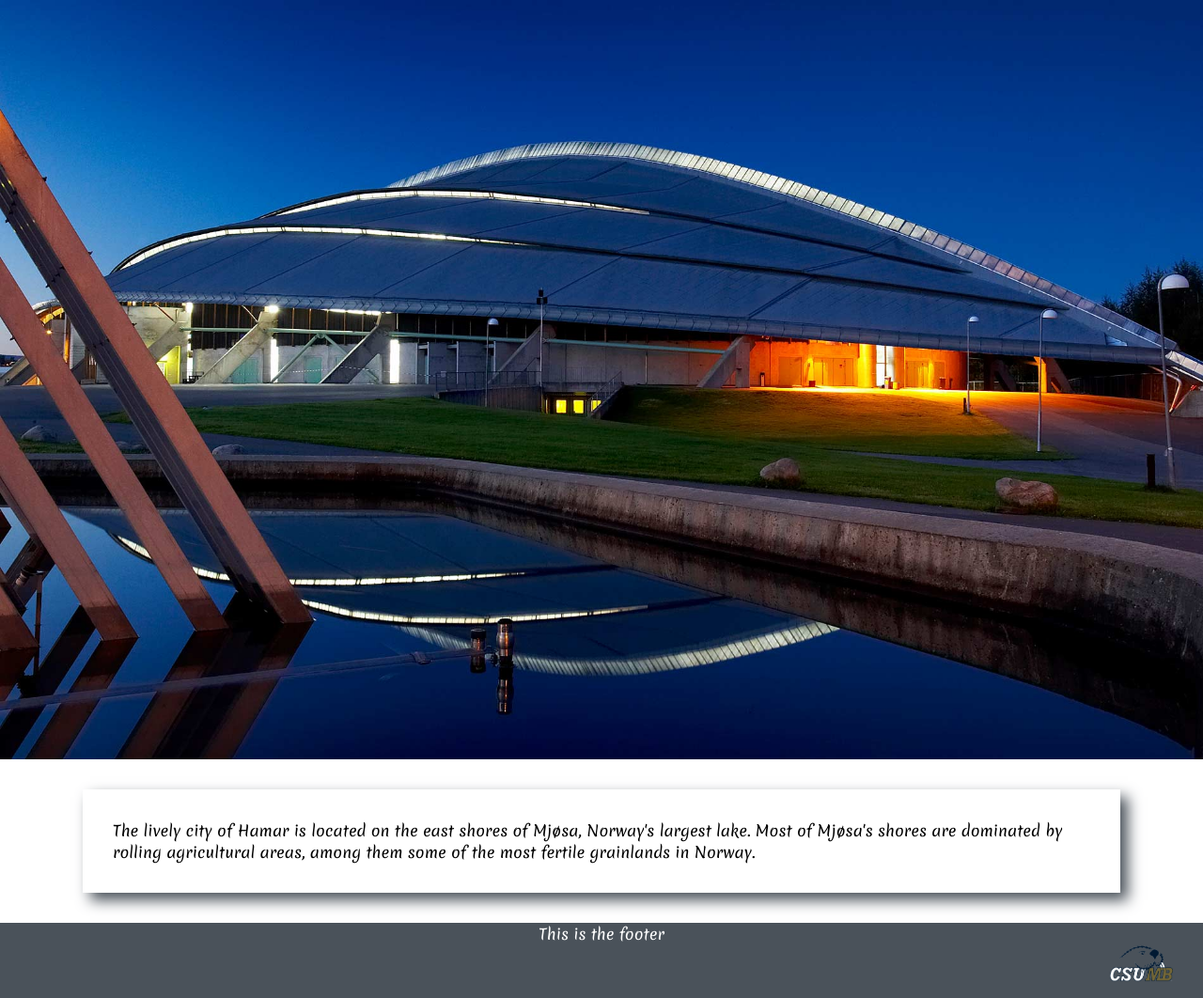
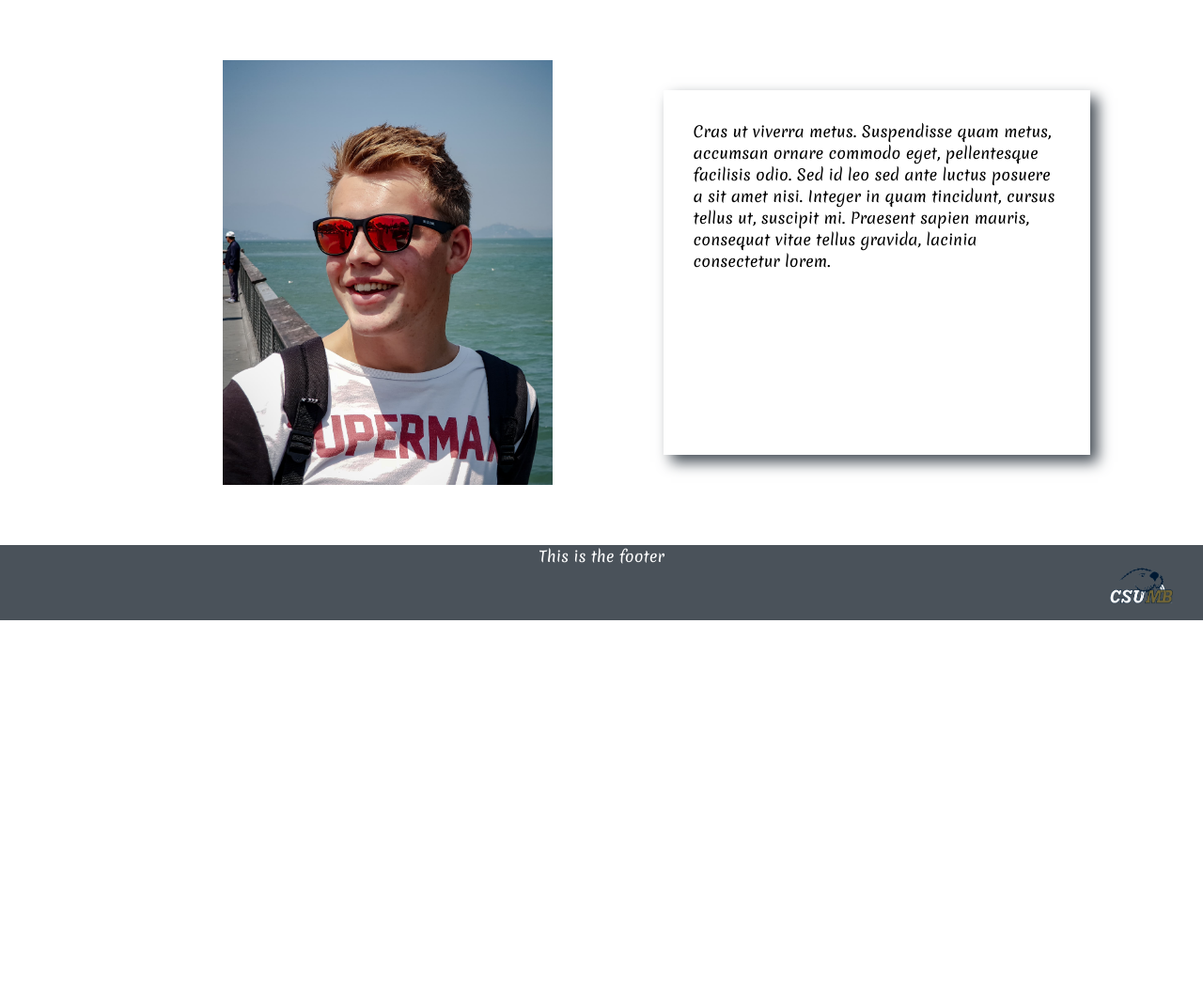
Before and after one commit to TrulsHjertaas/cst352, a PHP site: page /labs/lab1/index.html in a window 1280 px wide. Shown: the part 87-1149 px from the top of the page at 94% size. After the commit the page ends 747 px from the top, so only its background shows below. Run offline with PHP 8.4, Linux system fonts and the light colour scheme.

Commit message:
Ferdig nesttside

```diff
--- a/labs/lab1/CSS/index.css
+++ b/labs/lab1/CSS/index.css
@@ -38,6 +38,15 @@
 /*HOME !!*/
 
 
+.flex {
+  padding-top: 4em;
+  padding-bottom: 4em;
+  display: flex;
+  width: 65em;
+  height: auto;
+  margin: 0 auto;
+}
+
 .textHolder {
   height: auto;
   width: 65em;
@@ -48,13 +57,32 @@
   box-shadow: 0.5em 0.5em 0.9em #4A525A;
 }
 
+.textHolder1 {
+  flex-direction: row;
+  height: auto;
+  width: 40%;
+  margin: 0 auto;
+  padding: 2em;
+  margin-bottom: 2em;
+  margin-top: 2em;
+  box-shadow: 0.5em 0.5em 0.9em #4A525A;
+}
+
 /*Center image*/
 .imgHolder {
-
   display: block;
   margin-left: auto;
   margin-right: auto;
-  width: 100%;
+  width: 60%;
+  height: auto;
+}
+
+.imgHolder1 {
+  flex-direction: row;
+  display: block;
+  margin-left: auto;
+  margin-right: auto;
+  width: 60%;
   height: auto;
 }
 
--- a/labs/lab1/index.html
+++ b/labs/lab1/index.html
@@ -1,4 +1,4 @@
-<!DOCTYPE html>
+<! DOCTYPE html>
 <html>
 
     <head>
@@ -18,17 +18,15 @@
         </nav>
 
         <main>
-            <sections>
+            <section class ="flex">
 
-                <section class ="imgHolder">
-                  <img src="../../img/viking.jpeg" class ="imgHolder" alt="Vikingskipet Hamar Norway"/>
+                <section class ="imgHolder1">
+                  <img src="../../img/truls.jpg" class ="imgHolder"></img>
                 </section>
 
-                <section class="textHolder">
+                <section class="textHolder1">
                   <article>
-                    The lively city of Hamar is located on the east shores of Mjøsa, Norway's largest lake.
-                    Most of Mjøsa's shores are dominated by rolling agricultural areas,
-                    among them some of the most fertile grainlands in Norway.
+                    Cras ut viverra metus. Suspendisse quam metus, accumsan ornare commodo eget, pellentesque facilisis odio. Sed id leo sed ante luctus posuere a sit amet nisi. Integer in quam tincidunt, cursus tellus ut, suscipit mi. Praesent sapien mauris, consequat vitae tellus gravida, lacinia consectetur lorem.
                   </article>
                 </section>
 
@@ -37,7 +35,7 @@
 
         <footer class="footer">
             <p>This is the footer</p>
-            <img id ="csumb_footer" src="../../img/csumb_logo.png" alt="otter logo"/>
+            <img id ="csumb_footer" src="../../img/csumb_logo.png"></img>
         </footer>
 
     </body>
```
Also changed, not shown: labs/lab2/777/index.php (+25 -0 lines), img/truls.jpg (added), 1 other file.
